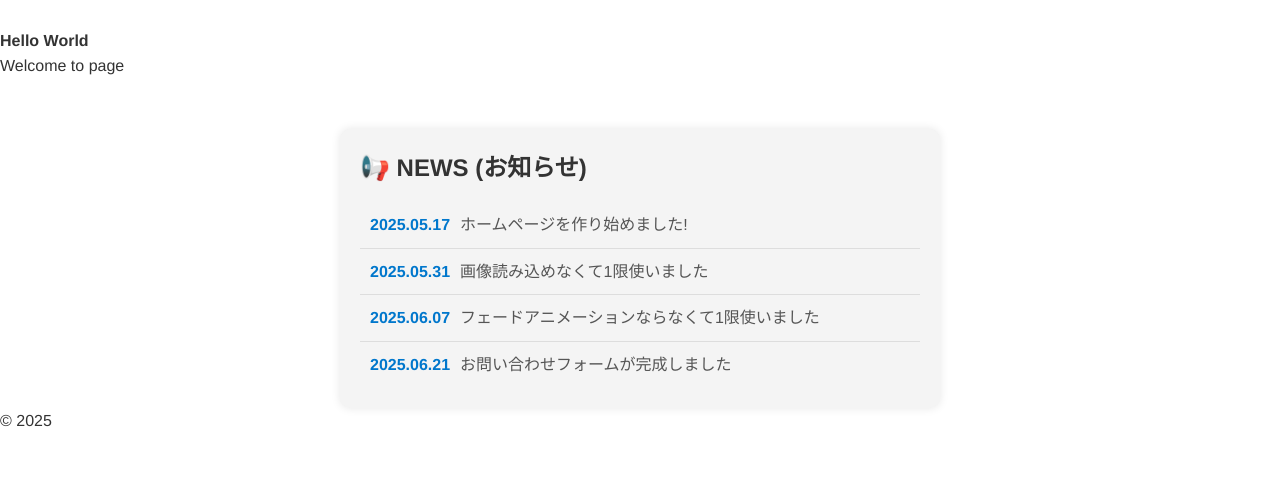
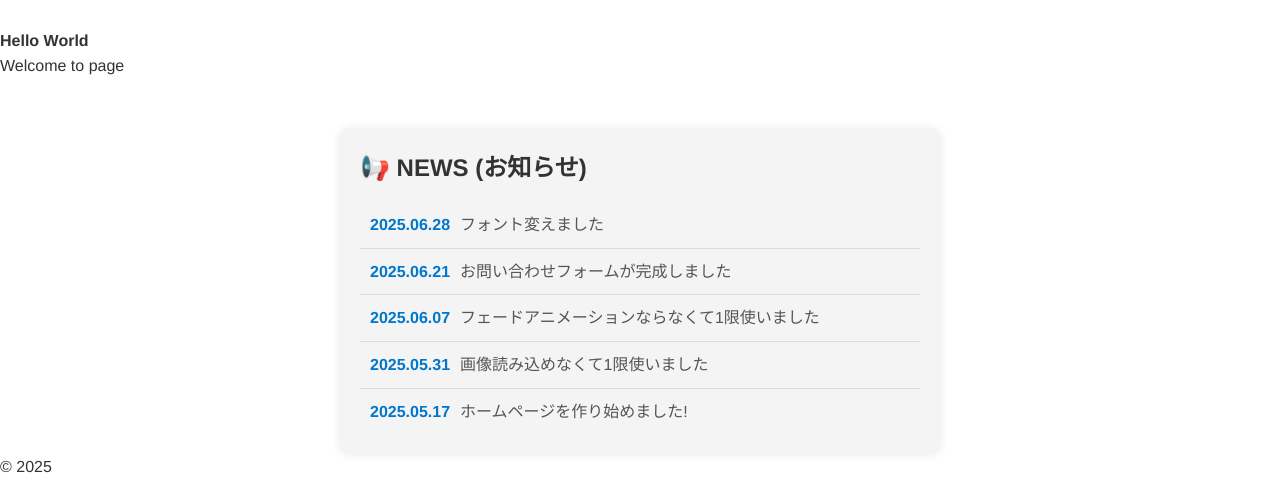
Before and after one commit to hikaru0710/about-me, a plain HTML site: page index.html in a window 1280 px wide. Shown: the part 538-1018 px from the top of the page. Before the commit the page ends 971 px from the top, so only its background shows below. Drawn offline with Linux system fonts and the light colour scheme; a web font is replaced by a local one.

Commit message:
Initial commit

```diff
--- a/index.html
+++ b/index.html
@@ -50,10 +50,11 @@
         <section class="news">
             <h2>📢 NEWS (お知らせ)</h2>
             <ul>
+                <li><span class="date">2025.06.28</span>フォント変えました</li>
+                <li><span class="date">2025.06.21</span>お問い合わせフォームが完成しました</li>
+                <li><span class="date">2025.06.07</span>フェードアニメーションならなくて1限使いました</li>
+                <li><span class="date">2025.05.31</span>画像読み込めなくて1限使いました</li>
                 <li><span class="date">2025.05.17</span>ホームページを作り始めました!</li>
-                <li><span class="date">2025.05.31</span>画像読み込めなくて1限使いました</li>
-                <li><span class="date">2025.06.07</span>フェードアニメーションならなくて1限使いました</li>
-                <li><span class="date">2025.06.21</span>お問い合わせフォームが完成しました</li>
             </ul>
         </section>
 
```
